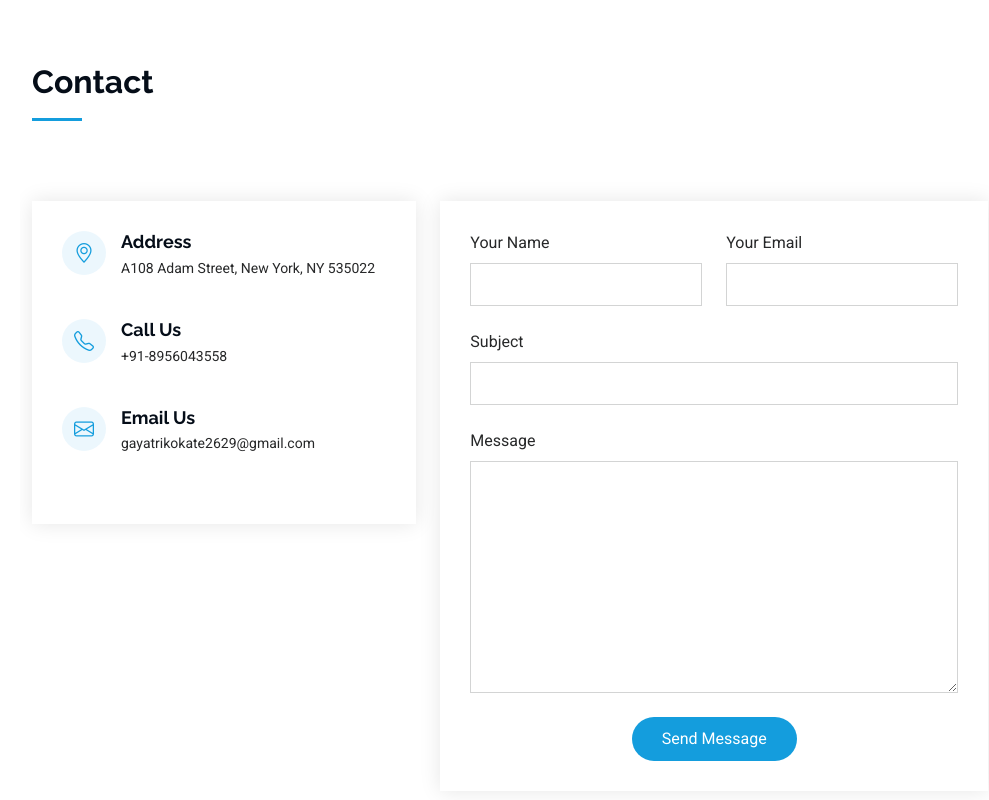
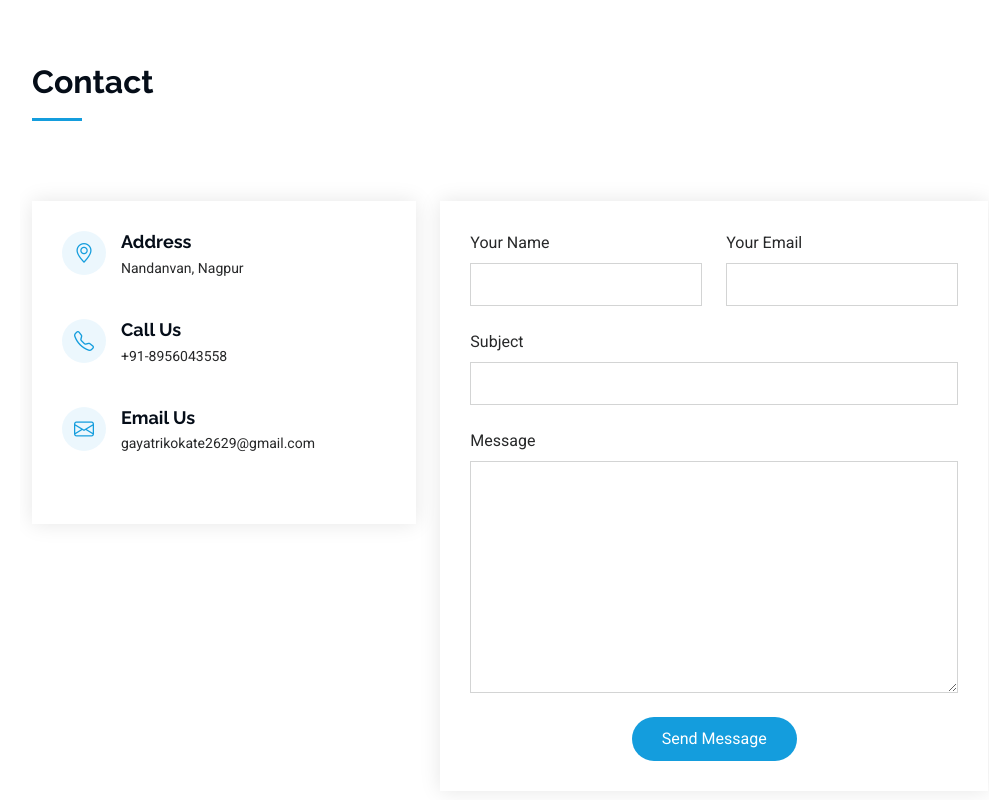
Before and after one commit to GayatriKokate0729/profile, a plain HTML site: page index.html in a window 1280 px wide. Shown: the part 3144-3944 px from the top of the page, without its empty margins (280-1269 px from the left). Drawn offline with Linux system fonts and the light colour scheme.

Commit message:
Update index.html

```diff
--- a/index.html
+++ b/index.html
@@ -683,7 +683,7 @@
                 <i class="bi bi-geo-alt flex-shrink-0"></i>
                 <div>
                   <h3>Address</h3>
-                  <p>A108 Adam Street, New York, NY 535022</p>
+                  <p>Nandanvan, Nagpur</p>
                 </div>
               </div><!-- End Info Item -->
 
```
